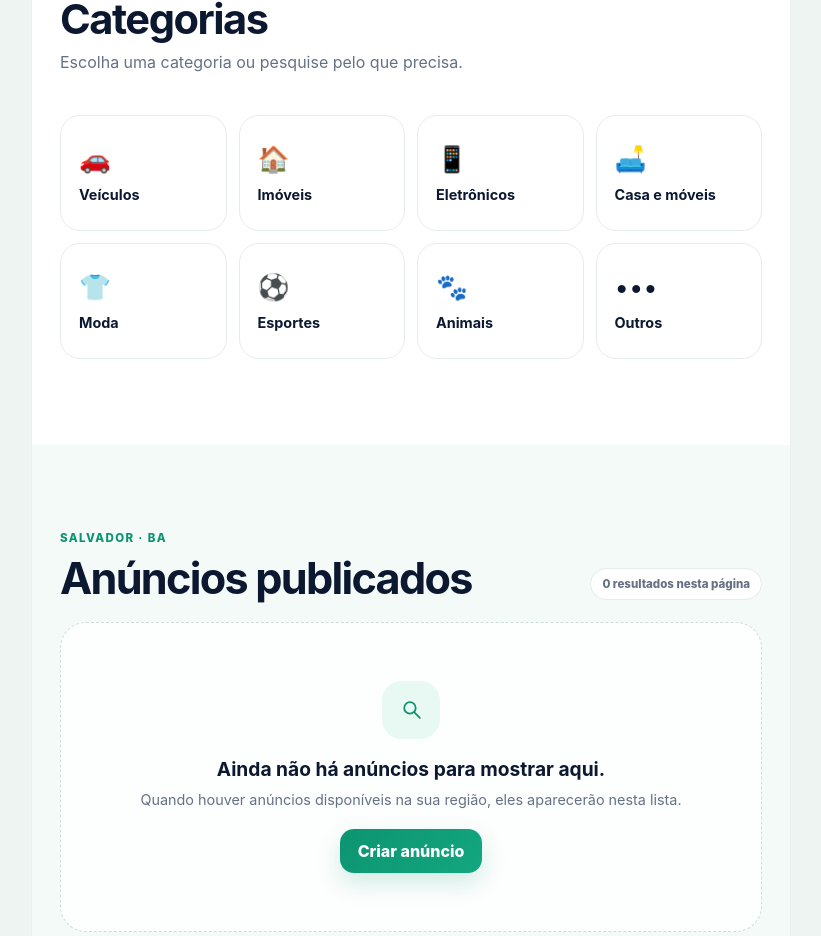
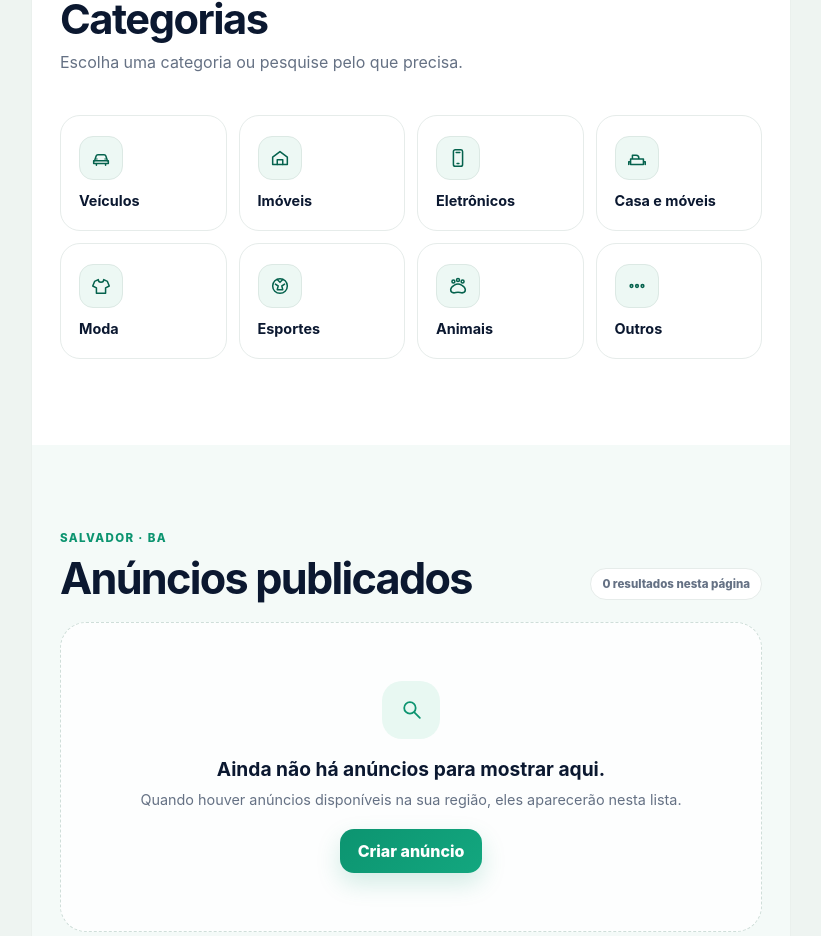
Before and after one commit to washingtonmsdj/teste-acheguese, a Next.js app: page /classificados in a window 1280 px wide. Shown: the part 867-1803 px from the top of the page, without its empty margins (204-1025 px from the left). Built offline with nearby package versions, Linux system fonts and the light colour scheme.

Commit message:
frontend: move classified category icons into UI

```diff
--- /dev/null
+++ b/src/modules/classifieds/components/category-icon.tsx
@@ -0,0 +1,80 @@
+import type { ClassifiedCategoryId } from '@/modules/classifieds/domain/categories';
+
+type ClassifiedCategoryIconProps = {
+  category: ClassifiedCategoryId;
+};
+
+export function ClassifiedCategoryIcon({
+  category,
+}: ClassifiedCategoryIconProps) {
+  if (category === 'vehicles') {
+    return (
+      <svg viewBox="0 0 24 24" aria-hidden="true">
+        <path d="m5 15 1.7-5.2A2 2 0 0 1 8.6 8.4h6.8a2 2 0 0 1 1.9 1.4L19 15" />
+        <path d="M4 15h16v3H4zM7 18v2M17 18v2M7.5 13h.01M16.5 13h.01" />
+      </svg>
+    );
+  }
+
+  if (category === 'real-estate') {
+    return (
+      <svg viewBox="0 0 24 24" aria-hidden="true">
+        <path d="m4 11 8-6 8 6v8H4z" />
+        <path d="M9 19v-5h6v5" />
+      </svg>
+    );
+  }
+
+  if (category === 'electronics') {
+    return (
+      <svg viewBox="0 0 24 24" aria-hidden="true">
+        <rect x="7" y="3" width="10" height="18" rx="2" />
+        <path d="M10 6h4M11 18h2" />
+      </svg>
+    );
+  }
+
+  if (category === 'home') {
+    return (
+      <svg viewBox="0 0 24 24" aria-hidden="true">
+        <path d="M5 13h14v6H5zM7 13V9h4a3 3 0 0 1 3 3v1M5 16H3v3M19 16h2v3" />
+      </svg>
+    );
+  }
+
+  if (category === 'fashion') {
+    return (
+      <svg viewBox="0 0 24 24" aria-hidden="true">
+        <path d="m9 5-4 2-2 5 4 2v6h10v-6l4-2-2-5-4-2a3 3 0 0 1-6 0Z" />
+      </svg>
+    );
+  }
+
+  if (category === 'sports') {
+    return (
+      <svg viewBox="0 0 24 24" aria-hidden="true">
+        <circle cx="12" cy="12" r="8" />
+        <path d="m9 5 3 3 3-3M7 10l3 2-1 4M17 10l-3 2 1 4M9 16h6" />
+      </svg>
+    );
+  }
+
+  if (category === 'pets') {
+    return (
+      <svg viewBox="0 0 24 24" aria-hidden="true">
+        <path d="M8 11c-2.6 1.4-4 3.2-4 5.2 0 2 1.5 3.3 3.6 3.3 1.5 0 2.7-.8 4.4-.8s2.9.8 4.4.8c2.1 0 3.6-1.3 3.6-3.3 0-2-1.4-3.8-4-5.2-1.4-.8-2.5-1.2-4-1.2S9.4 10.2 8 11Z" />
+        <circle cx="7" cy="7" r="1.6" />
+        <circle cx="12" cy="5.5" r="1.6" />
+        <circle cx="17" cy="7" r="1.6" />
+      </svg>
+    );
+  }
+
+  return (
+    <svg viewBox="0 0 24 24" aria-hidden="true">
+      <circle cx="6" cy="12" r="1.5" />
+      <circle cx="12" cy="12" r="1.5" />
+      <circle cx="18" cy="12" r="1.5" />
+    </svg>
+  );
+}
--- /dev/null
+++ b/src/modules/classifieds/components/category-nav.module.css
@@ -0,0 +1,41 @@
+.icon {
+  width: 44px;
+  height: 44px;
+  display: grid;
+  place-items: center;
+  border: 1px solid #dce9e4;
+  border-radius: 14px;
+  background: #edf8f4;
+  color: var(--brand-dark);
+  transition:
+    border-color .16s ease,
+    background-color .16s ease,
+    color .16s ease;
+}
+
+.icon svg {
+  width: 22px;
+  height: 22px;
+  fill: none;
+  stroke: currentColor;
+  stroke-width: 1.65;
+  stroke-linecap: round;
+  stroke-linejoin: round;
+}
+
+:global(.classifiedCategoryGrid a.active) .icon {
+  border-color: rgba(12,148,112,.34);
+  background: #dff5ec;
+  color: var(--brand-dark);
+}
+
+:global(.classifiedCategoryGrid a:hover) .icon {
+  border-color: rgba(12,148,112,.28);
+  background: #e4f6ef;
+}
+
+@media (prefers-reduced-motion: reduce) {
+  .icon {
+    transition: none;
+  }
+}
--- a/src/modules/classifieds/components/category-nav.tsx
+++ b/src/modules/classifieds/components/category-nav.tsx
@@ -1,4 +1,6 @@
 import Link from 'next/link';
+import { ClassifiedCategoryIcon } from '@/modules/classifieds/components/category-icon';
+import styles from '@/modules/classifieds/components/category-nav.module.css';
 import {
   classifiedCategories,
   type ClassifiedCategoryId,
@@ -29,7 +31,9 @@ export function ClassifiedCategoryNav({
             key={category.id}
             aria-current={active ? 'page' : undefined}
           >
-            <span aria-hidden="true">{category.icon}</span>
+            <span className={styles.icon} aria-hidden="true">
+              <ClassifiedCategoryIcon category={category.id} />
+            </span>
             <strong>{category.label}</strong>
           </Link>
         );
--- a/src/modules/classifieds/domain/categories.ts
+++ b/src/modules/classifieds/domain/categories.ts
@@ -1,12 +1,12 @@
 export const classifiedCategories = [
-  { id: 'vehicles', icon: '🚗', label: 'Veículos' },
-  { id: 'real-estate', icon: '🏠', label: 'Imóveis' },
-  { id: 'electronics', icon: '📱', label: 'Eletrônicos' },
-  { id: 'home', icon: '🛋️', label: 'Casa e móveis' },
-  { id: 'fashion', icon: '👕', label: 'Moda' },
-  { id: 'sports', icon: '⚽', label: 'Esportes' },
-  { id: 'pets', icon: '🐾', label: 'Animais' },
-  { id: 'other', icon: '•••', label: 'Outros' },
+  { id: 'vehicles', label: 'Veículos' },
+  { id: 'real-estate', label: 'Imóveis' },
+  { id: 'electronics', label: 'Eletrônicos' },
+  { id: 'home', label: 'Casa e móveis' },
+  { id: 'fashion', label: 'Moda' },
+  { id: 'sports', label: 'Esportes' },
+  { id: 'pets', label: 'Animais' },
+  { id: 'other', label: 'Outros' },
 ] as const;
 
 export type ClassifiedCategoryId = (typeof classifiedCategories)[number]['id'];
```
Also changed, not shown: 1 other file (tests, documents, lock files or other folders).
